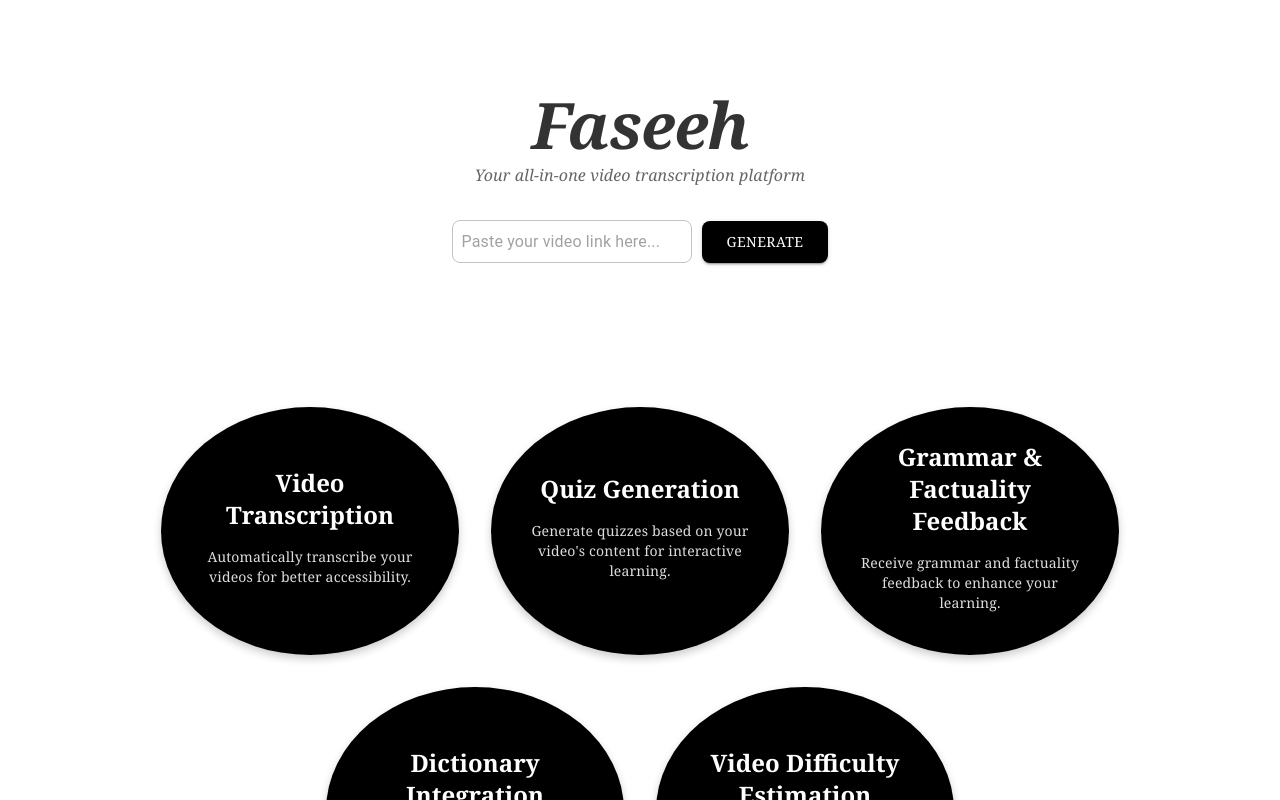
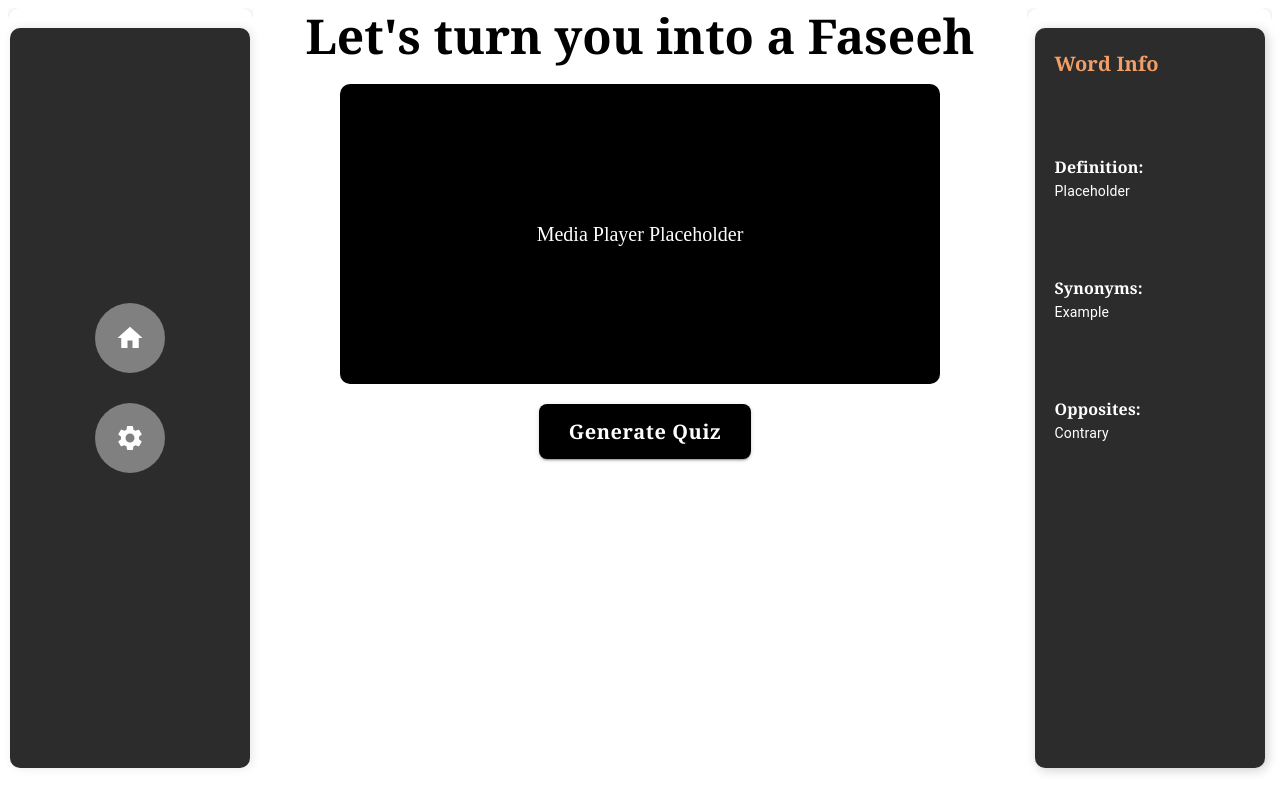
Before and after one commit to FaseehApp/Faseeh, a React (Vite) app in the folder src/renderer/: page /main-layout in a window 1280 px wide. Shown: the top 800 px of the page. Built offline with nearby package versions, Linux system fonts and the light colour scheme.

Commit message:
Learning & Transcription UI Implemented (Without complete state management)

```diff
--- a/src/renderer/src/App.tsx
+++ b/src/renderer/src/App.tsx
@@ -1,4 +1,5 @@
 import React from 'react'
+import { BrowserRouter as Router, Route, Routes } from 'react-router-dom'
 import MainLayout from './layouts/MainLayout'
 import HomeLayout from './layouts/HomeLayout'
 import Button from '@mui/material/Button'
@@ -7,9 +8,12 @@ import { Box, Typography } from '@mui/material'
 
 const App: React.FC = () => {
   return (
-    <div>
-      <HomeLayout />
-    </div>
+    <Router>
+      <Routes>
+        <Route path="/" element={<HomeLayout />} />
+        <Route path="/main-layout" element={<MainLayout />} />
+      </Routes>
+    </Router>
   )
 }
 
--- a/src/renderer/src/components/MediaPlayer.tsx
+++ b/src/renderer/src/components/MediaPlayer.tsx
@@ -1,4 +1,3 @@
-// src/components/MediaPlayer.tsx
 import React from 'react'
 
 interface MediaPlayerProps {
@@ -9,51 +8,20 @@ const MediaPlayer: React.FC<MediaPlayerProps> = ({ src }) => {
   return (
     <div
       style={{
-        padding: '20px',
-        backgroundColor: '#2c2c2c',
-        borderRadius: '10px',
-        boxShadow: '0px 4px 12px rgba(0, 0, 0, 0.2)',
+        backgroundColor: '#000', // Black background for the placeholder
         width: '100%',
-        maxWidth: '800px',
-        margin: 'auto',
-        textAlign: 'center'
-      }}
-    >
-      {/* Title */}
-      <h1
-        style={{
-          color: '#f29f67',
-          fontSize: '36px',
-          fontWeight: 'bold',
-          marginBottom: '20px'
-        }}
-      >
-        Let's turn you into Faseeh
-      </h1>
-
-      {/* Placeholder for the Media Player */}
-      <div
-        style={{
-          backgroundColor: '#808080',
-          width: '400px',
-          height: '200px',
+        maxWidth: '600px', // Set max width for the media player
+        height: '300px', // Fixed height for media player
         borderRadius: '10px',
         display: 'flex',
         justifyContent: 'center',
         alignItems: 'center',
-          color: 'white',
+        color: 'white', // White text color inside the player placeholder
         fontSize: '20px'
       }}
     >
       <p>Media Player Placeholder</p>
     </div>
-
-      {/* Audio Player (placeholder for now) */}
-      <audio controls style={{ width: '100%', marginTop: '20px' }}>
-        <source src={src} type="audio/mp3" />
-        Your browser does not support the audio element.
-      </audio>
-    </div>
   )
 }
 
--- a/src/renderer/src/components/OptionsSideBar.tsx
+++ b/src/renderer/src/components/OptionsSideBar.tsx
@@ -3,8 +3,15 @@ import React from 'react'
 import { Box, IconButton } from '@mui/material'
 import HomeIcon from '@mui/icons-material/Home'
 import SettingsIcon from '@mui/icons-material/Settings'
+import { useNavigate } from 'react-router-dom'
 
 const OptionsSideBar: React.FC = () => {
+  const navigate = useNavigate()
+
+  const handleStartNowClick = () => {
+    // Navigate to MainLayout
+    navigate('/')
+  }
   return (
     <Box
       sx={{
@@ -37,7 +44,7 @@ const OptionsSideBar: React.FC = () => {
           }
         }}
       >
-        <HomeIcon sx={{ color: 'white', fontSize: '30px' }} />
+        <HomeIcon sx={{ color: 'white', fontSize: '30px' }} onClick={handleStartNowClick} />
       </IconButton>
 
       {/* Settings Button */}
--- a/src/renderer/src/components/WordInfo.tsx
+++ b/src/renderer/src/components/WordInfo.tsx
@@ -12,8 +12,8 @@ const WordInfo: React.FC<WordInfoProps> = ({ definition, synonyms, opposites })
   return (
     <Box
       sx={{
-        width: '240px', // Take full width of the parent container
-        height: '90vh',
+        width: '190px', // Take full width of the parent container
+        height: '87.5vh',
         backgroundColor: '#2c2c2c', // Same color as the left sidebar
         padding: '20px',
         borderRadius: '10px',
@@ -27,13 +27,16 @@ const WordInfo: React.FC<WordInfoProps> = ({ definition, synonyms, opposites })
         gap: '20px' // Add some gap between sections for better spacing
       }}
     >
-      <Typography variant="h6" sx={{ fontWeight: 'bold', color: '#f29f67' }}>
-        Word Definition & Info
+      <Typography
+        variant="h6"
+        sx={{ fontWeight: 'bold', fontFamily: '"Cambria", serif', color: '#f29f67' }}
+      >
+        {'Word'} Info
       </Typography>
       <Divider sx={{ my: 2, borderColor: '#f29f67' }} /> {/* Gold divider line */}
       {/* Definition Section */}
       <Box sx={{ width: '100%' }}>
-        <Typography variant="subtitle1" sx={{ fontWeight: 'bold' }}>
+        <Typography variant="subtitle1" sx={{ fontWeight: 'bold', fontFamily: '"Cambria", serif' }}>
           Definition:
         </Typography>
         <Typography variant="body2">
@@ -43,7 +46,7 @@ const WordInfo: React.FC<WordInfoProps> = ({ definition, synonyms, opposites })
       <Divider sx={{ my: 2, borderColor: '#f29f67' }} /> {/* Gold divider line */}
       {/* Synonyms Section */}
       <Box sx={{ width: '100%' }}>
-        <Typography variant="subtitle1" sx={{ fontWeight: 'bold' }}>
+        <Typography variant="subtitle1" sx={{ fontWeight: 'bold', fontFamily: '"Cambria", serif' }}>
           Synonyms:
         </Typography>
         <Typography variant="body2">
@@ -53,7 +56,7 @@ const WordInfo: React.FC<WordInfoProps> = ({ definition, synonyms, opposites })
       <Divider sx={{ my: 2, borderColor: '#f29f67' }} /> {/* Gold divider line */}
       {/* Opposites Section */}
       <Box sx={{ width: '100%' }}>
-        <Typography variant="subtitle1" sx={{ fontWeight: 'bold' }}>
+        <Typography variant="subtitle1" sx={{ fontWeight: 'bold', fontFamily: '"Cambria", serif' }}>
           Opposites:
         </Typography>
         <Typography variant="body2">
--- a/src/renderer/src/layouts/HomeLayout.tsx
+++ b/src/renderer/src/layouts/HomeLayout.tsx
@@ -1,6 +1,7 @@
 import React from 'react'
 import { Box, Typography, TextField, Button, Card, CardContent, Grid } from '@mui/material'
 import { styled } from '@mui/system'
+import { useNavigate } from 'react-router-dom'
 
 const Root = styled(Box)({
   backgroundColor: '#ffffff',
@@ -107,6 +108,12 @@ const CardContentText = styled(Typography)({
 })
 
 const HomePage: React.FC = () => {
+  const navigate = useNavigate()
+
+  const handleStartNowClick = () => {
+    // Navigate to MainLayout
+    navigate('/main-layout')
+  }
   return (
     <Root>
       {/* Hero Section */}
@@ -181,7 +188,9 @@ const HomePage: React.FC = () => {
       </Grid>
       {/* Optional Call-to-Action */}
       <Box mt={4}>
-        <SubmitButton variant="contained">Get Started Now</SubmitButton>
+        <SubmitButton variant="contained" onClick={handleStartNowClick}>
+          Get Started Now
+        </SubmitButton>
       </Box>
     </Root>
   )
--- a/src/renderer/src/layouts/MainLayout.tsx
+++ b/src/renderer/src/layouts/MainLayout.tsx
@@ -1,59 +1,114 @@
 import React, { useState } from 'react'
-import { Box, Paper, Typography } from '@mui/material'
-import OptionsSideBar from '../components/OptionsSideBar' // Sidebar component
-import WordInfo from '../components/WordInfo' // WordInfo component
-import MediaPlayer from '../components/MediaPlayer' // WordInfo component
+import { Box, Paper, Typography, Button, styled } from '@mui/material'
+import OptionsSideBar from '../components/OptionsSideBar'
+import WordInfo from '../components/WordInfo'
+import MediaPlayer from '../components/MediaPlayer'
+import Quiz from '../components/Quiz'
 
-// Unified container style for Sidebar and Media Player
+const SubmitButton = styled(Button)({
+  backgroundColor: '#000000',
+  color: '#fff',
+  padding: '8.9px 25px',
+  fontFamily: '"Cambria", serif', // Cambria font family
+  borderRadius: '8px', // Consistent radius with input
+  '&:hover': {
+    backgroundColor: '#333333' // Darker color on hover
+  },
+  marginLeft: '10px', // Space between input and button
+  transition: 'all 0.3s ease' // Smooth transition
+})
+
 const ContainerStyle = {
-  backgroundColor: '#000000', // Black background
-  color: 'white', // White text for visibility
+  backgroundColor: '#ffffff',
+  color: 'white',
   padding: '20px',
   height: '100%',
-  borderRadius: '12px', // Rounded corners
-  boxShadow: '0 2px 10px rgba(0,0,0,0.2)'
+  fontFamily: '"Cambria", serif',
+  border: 'none',
+  borderRadius: '12px',
+  display: 'flex',
+  flexDirection: 'column',
+  justifyContent: 'flex-start',
+  alignItems: 'center',
+  overflow: 'hidden'
 }
 
 const MainLayout: React.FC = () => {
-  // Sample data for now, these would be updated dynamically
-  const [definition, setDefinition] = useState('The word is a placeholder for now.')
-  const [synonyms, setSynonyms] = useState(['Example', 'Sample', 'Placeholder'])
-  const [opposites, setOpposites] = useState(['Contrary', 'Antonym'])
+  const [showQuiz, setShowQuiz] = useState(false)
+
+  const handleGenerateQuiz = () => {
+    setShowQuiz(true)
+    setTimeout(() => {
+      window.scrollTo({ top: 0, behavior: 'smooth' })
+    }, 100)
+  }
 
   return (
-    <Box sx={{ display: 'flex', height: '100vh', padding: '20px', gap: '20px' }}>
+    <Box sx={{ display: 'flex', height: '100vh', padding: '0', gap: '20px' }}>
       {/* Sidebar (Left) */}
-      <Box sx={{ width: '20%' }}>
-        <Paper elevation={3}>
+      <Box sx={{ width: '20%', height: '100vh', overflow: 'hidden' }}>
+        <Paper elevation={3} sx={ContainerStyle}>
           <OptionsSideBar />
         </Paper>
       </Box>
 
-      {/* Media Player Section */}
-      <Box sx={{ width: '60%' }}>
-        <Paper elevation={3} sx={ContainerStyle}>
-          {/* Media Player Title */}
-          <Typography
-            variant="h4"
+      {/* Center Section */}
+      <Box
+        sx={{
+          width: '60%',
+          height: '100vh',
+          display: 'flex',
+          flexDirection: 'column',
+          alignItems: 'center',
+          justifyContent: 'flex-start',
+          overflowY: 'auto'
+        }}
+      >
+        <Typography
+          variant="h3"
+          sx={{
+            color: '#000000',
+            fontWeight: 'bold',
+            textAlign: 'center',
+            fontFamily: '"Cambria", serif',
+            marginBottom: '20px'
+          }}
+        >
+          Let's turn you into a Faseeh
+        </Typography>
+
+        <MediaPlayer src={'www.youtube.com'} />
+
+        {/* Conditionally render the button or quiz */}
+        {!showQuiz && (
+          <SubmitButton
+            variant="contained"
             sx={{
-              color: '#f29f67',
+              marginTop: '20px',
+              backgroundColor: '#000000',
+              color: 'white',
+              fontSize: '20px',
+              padding: '10px 30px',
+              borderRadius: '8px',
               fontWeight: 'bold',
-              textAlign: 'center',
-              marginBottom: '20px'
+              textTransform: 'none',
+              '&:hover': {
+                backgroundColor: '#00000'
+              }
             }}
+            onClick={handleGenerateQuiz}
           >
-            Let's turn you into Faseeh
-          </Typography>
+            Generate Quiz
+          </SubmitButton>
+        )}
 
-          {/* Media Player Component */}
-          <MediaPlayer src={'www.youtube.com'} />
-        </Paper>
+        {showQuiz && <Quiz />}
       </Box>
 
-      {/* Sidebar (Right - Word Info) */}
-      <Box sx={{ width: '20%' }}>
-        <Paper elevation={3}>
-          <WordInfo definition={definition} synonyms={synonyms} opposites={opposites} />
+      {/* Sidebar (Right) */}
+      <Box sx={{ width: '20%', height: '100vh', overflow: 'hidden' }}>
+        <Paper elevation={3} sx={ContainerStyle}>
+          <WordInfo definition="Placeholder" synonyms={['Example']} opposites={['Contrary']} />
         </Paper>
       </Box>
     </Box>
```
Also changed, not shown: src/renderer/src/components/Quiz.tsx (+167 -0 lines). Lines whose indentation alone changed are shown as unchanged.
